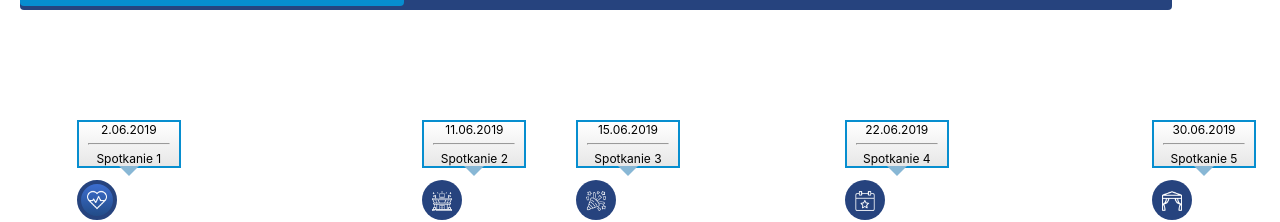
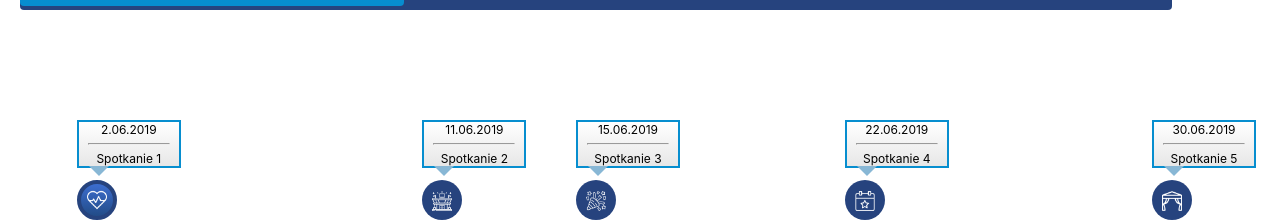
Before and after one commit to tomekts/os_czasu, a React (Create React App) app: page / in a window 1280 px wide. Shown: the top 222 px of the page. Built offline with nearby package versions, Linux system fonts and the light colour scheme.

Commit message:
add arrowv3

```diff
--- a/src/Page/Main.css
+++ b/src/Page/Main.css
@@ -78,7 +78,7 @@ img{
 
     .Opis:after {
         top: 100%;
-        left: 40%;
+        left: 10%;
         border: solid transparent;
         content: "";
         height: 150;
```
